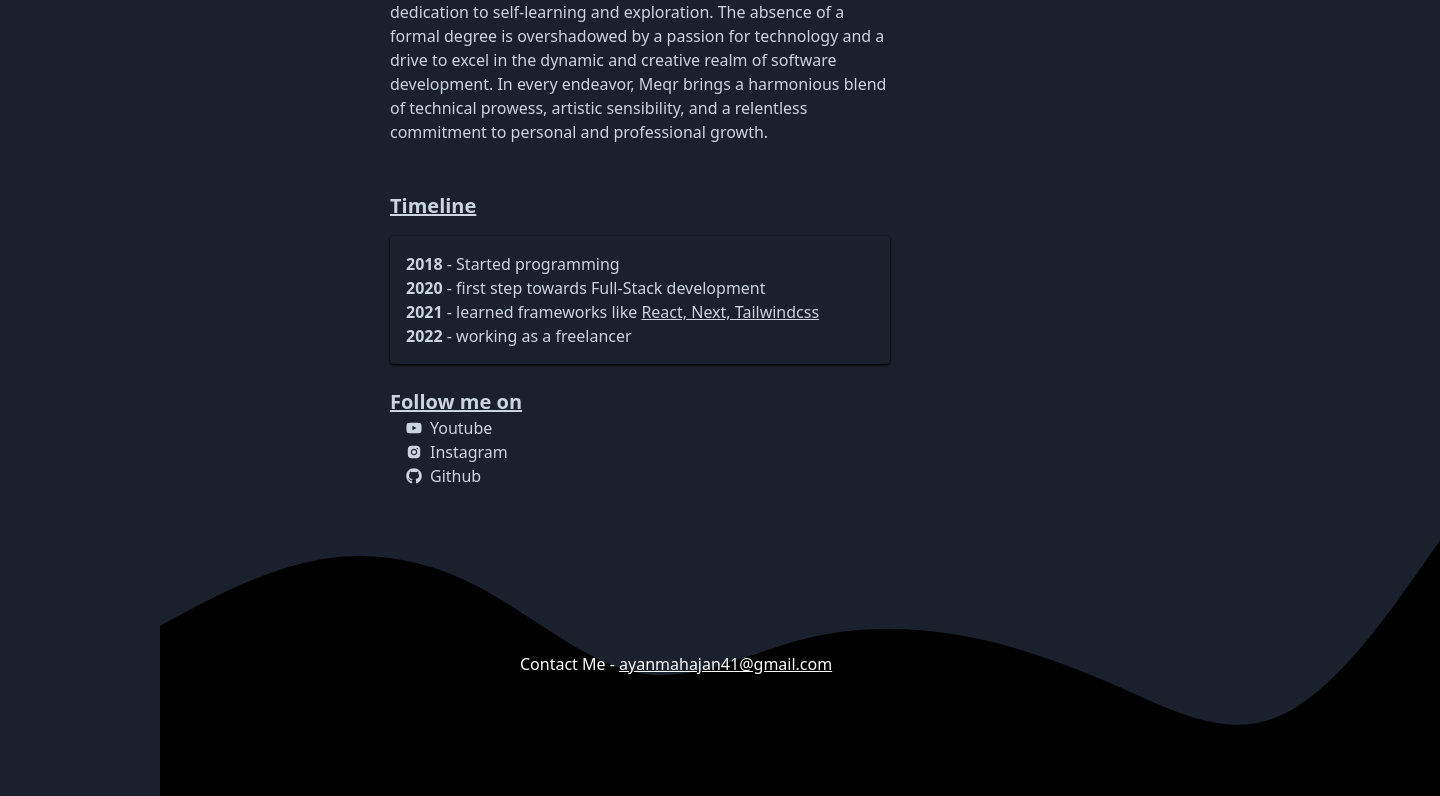
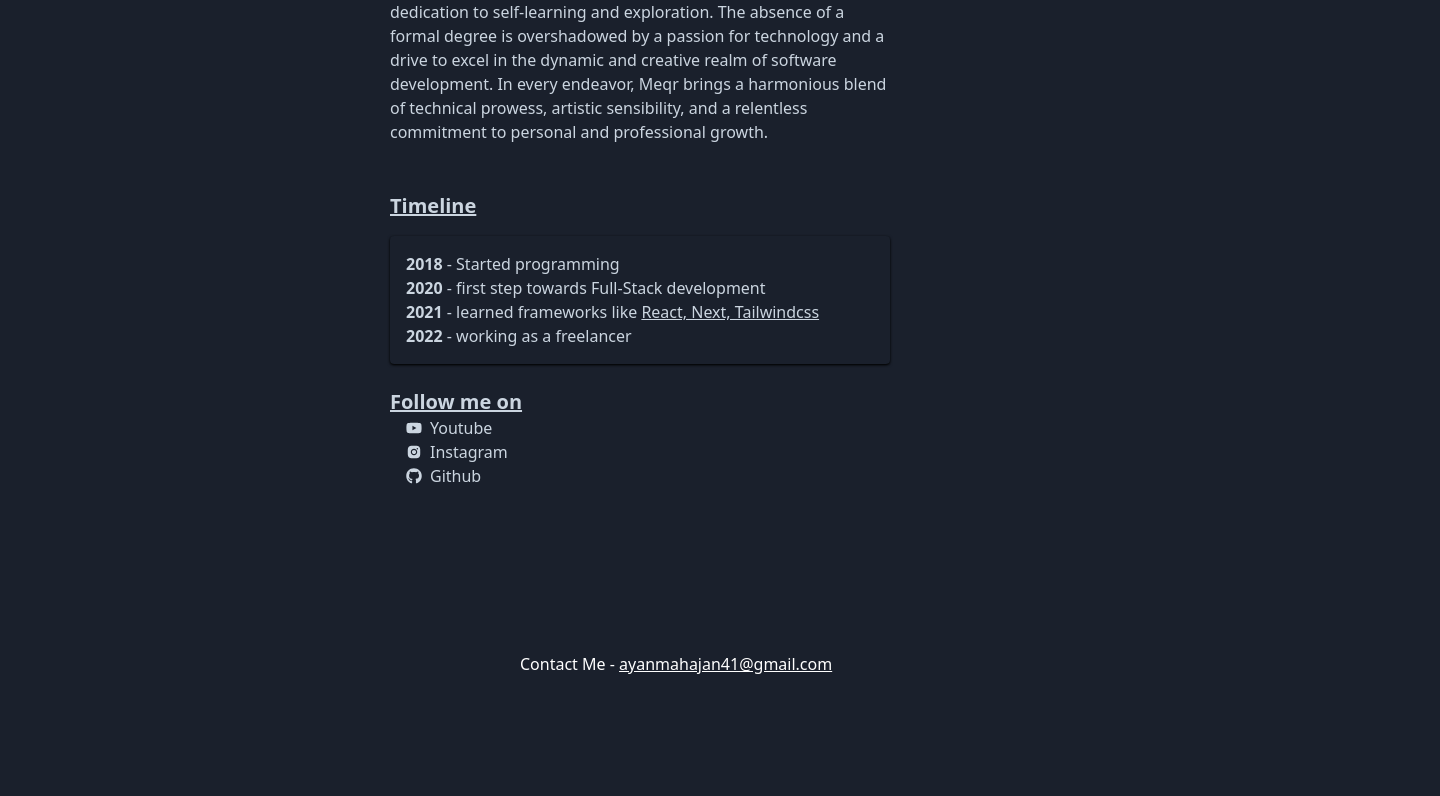
Before and after one commit to Meqr1/Portfolio, a Next.js app: page / in a window 1280 px wide. Shown: the part 1393-2189 px from the top of the page, 1440 px wide, since content can reach past the window. After the commit the page ends 2069 px from the top, so only its background shows below. Built offline with nearby package versions, Linux system fonts and the light colour scheme.

Commit message:
removed the curve removed the curve because of the curve

```diff
--- a/pages/index.js
+++ b/pages/index.js
@@ -54,7 +54,6 @@ const Page = () => {
         </div>
         <br />
 
-      <svg xmlns="http://www.w3.org/2000/svg" viewBox="0 0 1440 320" className="absolute w-[100%] -translate-x-[230px]"><path fill="#000" fill-opacity="1" d="M0,128L30,112C60,96,120,64,180,53.3C240,43,300,53,360,85.3C420,117,480,171,540,181.3C600,192,660,160,720,144C780,128,840,128,900,138.7C960,149,1020,171,1080,197.3C1140,224,1200,256,1260,229.3C1320,203,1380,117,1410,74.7L1440,32L1440,320L1410,320C1380,320,1320,320,1260,320C1200,320,1140,320,1080,320C1020,320,960,320,900,320C840,320,780,320,720,320C660,320,600,320,540,320C480,320,420,320,360,320C300,320,240,320,180,320C120,320,60,320,30,320L0,320Z"></path></svg>
       <a className="absolute translate-y-[140px] translate-x-[130px] text-white" href="mailto:ayanmahajan41@gmail.com">
         Contact Me - <u>ayanmahajan41@gmail.com</u>
       </a>
```
